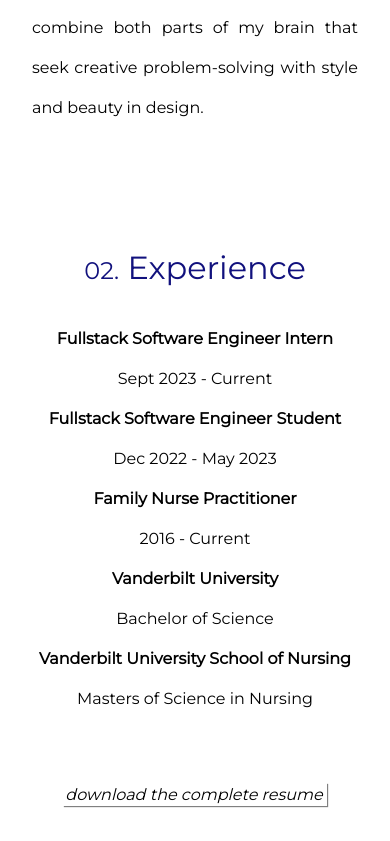
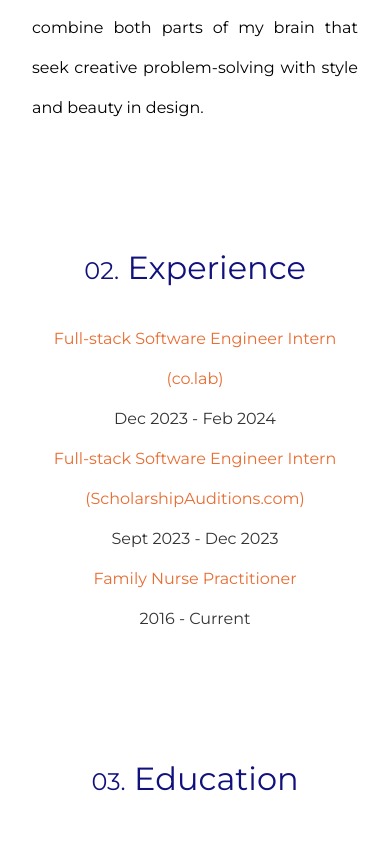
Before and after one commit to klheeJ/Klhee_Jacobs_Portfolio, a React (Vite) app: page / in a window 390 px wide. Shown: the part 1156-1997 px from the top of the page. Built offline with nearby package versions, Linux system fonts and the light colour scheme.

Commit message:
updates on resume

```diff
--- a/src/pages/Home.jsx
+++ b/src/pages/Home.jsx
@@ -10,12 +10,11 @@
 
   return (
   <div className="main">
-{/* ///////TOP//////////////////////// */}
     <Hero/>
     <section id="About-main">
             <div className="About-heading" data-aos='fade-up'><span id="number">01.</span> About Me</div>
             <div className="About-text" data-aos='fade-up'>
-              I am a <span>frontend developer</span> based in Nashville, TN transitioning out of 7 years in healthcare. I have always
+              I am a <span>full-stack developer</span> based in Nashville, TN transitioning out of 7 years in healthcare. I have always
               had a <span>passion for solving problems</span>, whether it be creating art through
               different mediums, attempting a logic-based puzzle or figuring out different strategies
               for a particular boardgame. Web development allows me to combine both parts of my brain that seek creative problem-solving with style
@@ -23,39 +22,49 @@
             </div>
     </section>
 
-  {/* ////////////RESUME///////////////// */}
   <section id="resume-main">
     <div className="resume-heading" data-aos='fade-up'><span id="number">02.</span> Experience</div>
     <div className="resume-exp" data-aos='fade-up'>
       <div id="exps">
-        <div>Fullstack Software Engineer Intern</div>
-        <div>Sept 2023 - Current</div>
+        <li>Full-stack Software Engineer Intern (co.lab)</li>
+        <div className="dates">Dec 2023 - Feb 2024</div>
       </div>
       <div id="exps">
-        <div>Fullstack Software Engineer Student</div>
-        <div>Dec 2022 - May 2023</div>
+        <li>Full-stack Software Engineer Intern (ScholarshipAuditions.com)</li>
+        <div className="dates">Sept 2023 - Dec 2023</div>
       </div>
       <div id="exps">
-        <div>Family Nurse Practitioner</div>
-        <div>2016 - Current</div>
-      </div>
-      <div id="exps">
-        <div>Vanderbilt University</div>
-        <div>Bachelor of Science</div>
-      </div>
-      <div id="exps">
-      <div>Vanderbilt University School of Nursing</div>
-        <div>Masters of Science in Nursing</div>
+        <li>Family Nurse Practitioner</li>
+        <div className="dates">2016 - Current</div>
       </div>
     </div>
   </section>
-  <div className="resume-link"><a href="https://drive.google.com/file/d/1_3RDYKaB460dfsedzxlxYDmlG-Jg_Zt5/view?usp=sharing" target="blank">download the complete resume</a></div>
+
+  <section id="education-main">
+    <div className="resume-heading" data-aos='fade-up'><span id="number">03.</span> Education</div>
+    <div className="resume-exp" data-aos='fade-up'>
+      <div id="exps">
+        <li>Full-stack Software Engineer Student</li>
+        <div className="dates">Dec 2022 - May 2023</div>
+      </div>
+      <div id="exps">
+        <li>Vanderbilt University</li>
+        <div className="school">Bachelor of Science</div>
+      </div>
+      <div id="exps">
+        <li>Vanderbilt University School of Nursing</li>
+        <div className="school">Masters of Science in Nursing</div>
+      </div>
+    </div>
+  </section>
+
+  <div className="resume-link"><a href="https://drive.google.com/file/d/1mK0QWEBl2PcVlIrMJzqNk37Fskw5zW7m/view?usp=sharing" target="blank">download the complete resume</a></div>
 
 
 {/* //////PROJECTS//////////// */}
 
     <section id='projects-main'>
-        <div className="projects-heading" data-aos='fade-up'><span id="number">03.</span> Projects</div>
+        <div className="projects-heading" data-aos='fade-up'><span id="number">04.</span> Projects</div>
         <div className="project-container" data-aos='fade-up'>
           <div className='projects'>
             <div>
@@ -63,7 +72,7 @@
             </div>
             <div className='project-5'></div>
             <div className="project-info">
-              <iframe src="https://drive.google.com/file/d/15ZbmFJCErcFSsIfl6BMnfgXI6uEVnB4g/preview" width="600" height="400" allow="autoplay"></iframe>
+              <iframe className="iframe" src="https://drive.google.com/file/d/15ZbmFJCErcFSsIfl6BMnfgXI6uEVnB4g/preview" width="600" height="400" allow="autoplay"></iframe>
               <div>React Native/Expo/Firebase/Firestore</div>
               <div>Created a social app from conception to completion in 3 weeks in a cross-functional team of 4, consisting of a product manager, product designer, and web developers.</div>
               <div>An android social app that connects caregivers of dementia patients for community by being able to share insights and thoughts and provides support with caregiving strategies.</div>
--- a/src/styles/Projects.scss
+++ b/src/styles/Projects.scss
@@ -27,6 +27,7 @@
                 font-size: 1.6rem;
                 font-weight: bold;
                 margin-bottom: 1rem;
+                padding-left: 1rem;
                 background-color: rgba(251, 234, 173, 0.441);
             }
             .project-link {
@@ -116,4 +117,11 @@
         background-repeat: no-repeat;
         transition: none;
     }
+
+    .iframe {
+        width: 100%;
+        max-width: 600px;
+        height: 400px;
+        margin: 0 auto;
+      }
 };
--- a/src/styles/Resume.scss
+++ b/src/styles/Resume.scss
@@ -1,4 +1,4 @@
-#resume-main {
+#resume-main, #education-main {
     display: flex;
     flex-direction: row;
     justify-content: center;
@@ -14,14 +14,20 @@
     }
     .resume-exp {
         padding: 1rem 1rem 3rem 1rem;
-        text-align: justify;
         font-size: 1.3rem;
         line-height: 2.5rem;
         width: 50rem;
         height: 100%;
         #exps {
-            display: flex;
-            justify-content: space-between;
+            li {
+                display: flex;
+                justify-content: flex-start;
+                color: rgb(233, 108, 50);
+            }
+            .dates, .school {
+                font-size: 1rem;
+                opacity: 0.8;
+            }
         }
     }
 }
@@ -31,18 +37,20 @@
     font-size: 1.3rem;
     margin-bottom: 5rem;
     margin-right: 7rem;
-    font-style: italic;
-    box-shadow: 1px 1px 1px grey;
+    font-weight: bold;
     padding: 2px;
     padding-right: 4px;
-    &:hover {
-        font-weight: bold;
+    a {
+        color: rgb(99, 157, 237);
+    }
+    a:hover {
+        color: rgb(53, 56, 225);
     }
 }
 
 
 @media only screen and (max-width: 750px) {
-    #resume-main {
+    #resume-main, #education-main {
         @include mobile-main;
         .resume-heading {
             @include mobile-head;
@@ -55,11 +63,14 @@
             width: calc(100% - 2rem*2);
             height: 100%;
             #exps {
-                display: flex;
-                flex-direction: column;
-                justify-content: center;
-                div:first-child {
-                    font-weight: bold;
+                li {
+                    display: flex;
+                    justify-content: center;
+                    color: rgb(233, 108, 50);
+                }
+                .dates, .school {
+                    font-size: 1rem;
+                    opacity: 0.8;
                 }
             }
         }
```
Also changed, not shown: src/styles/About.scss (+0 -66 lines).
